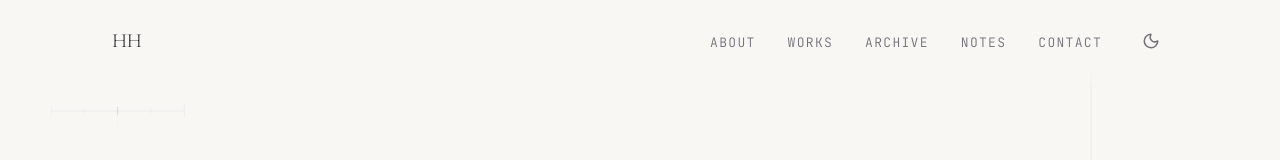
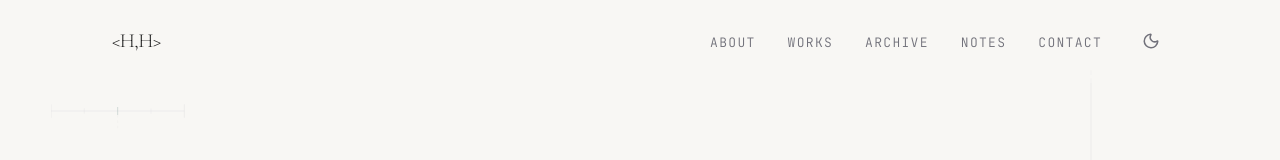
Before and after one commit to yarikama/portfolio-front-end, a React (Vite) app: page / in a window 1280 px wide. Shown: the top 160 px of the page. Built offline with nearby package versions, Linux system fonts and the light colour scheme; no server answers.

Commit message:
feature: no italic font when hovering on it

```diff
--- a/src/components/layout/Footer.tsx
+++ b/src/components/layout/Footer.tsx
@@ -1,3 +1,4 @@
+import { Link } from 'react-router-dom'
 import Container from './Container'
 import { Github, Linkedin, Mail } from 'lucide-react'
 
@@ -9,9 +10,9 @@ export default function Footer() {
       <Container>
         <div className="flex flex-col sm:flex-row justify-between items-center gap-4">
           <div className="font-mono text-sm text-zinc-faded uppercase tracking-widest">
-            <span className="font-serif text-sm normal-case tracking-normal italic">
+            <Link to="/admin" className="font-serif text-sm normal-case tracking-normal italic hover:text-sage transition-colors duration-300">
               Henry Hsu
-            </span>
+            </Link>
             <span className="mx-3">/</span>
             <span>{currentYear}</span>
           </div>
--- a/src/components/layout/Header.tsx
+++ b/src/components/layout/Header.tsx
@@ -86,9 +86,9 @@ export default function Header() {
         <nav className="flex items-center justify-between py-6">
           <Link
             to="/"
-            className="font-serif text-xl font-light tracking-tight hover:italic transition-all duration-300"
+            className="font-serif text-xl font-light tracking-tight transition-all duration-300"
           >
-            HH
+            &lt;H,H&gt;
           </Link>
 
           <ul className="hidden md:flex items-center gap-8">
--- a/src/components/sections/Contact.tsx
+++ b/src/components/sections/Contact.tsx
@@ -289,7 +289,7 @@ export default function Contact() {
                   <p className="font-mono text-sm text-zinc-400 uppercase tracking-widest mb-2">
                     {link.label}
                   </p>
-                  <p className="font-serif text-lg group-hover:italic transition-all duration-300">
+                  <p className="font-serif text-lg transition-all duration-300">
                     {link.value}
                   </p>
                 </div>
--- a/src/components/sections/LabNotes.tsx
+++ b/src/components/sections/LabNotes.tsx
@@ -56,7 +56,7 @@ export default function LabNotes() {
                   <span className="font-mono text-sm text-zinc-400 shrink-0">
                     {String(index + 1).padStart(2, '0')}
                   </span>
-                  <h3 className="font-serif text-xl md:text-2xl font-light tracking-tight group-hover:italic transition-all duration-300 truncate">
+                  <h3 className="font-serif text-xl md:text-2xl font-light tracking-tight transition-all duration-300 truncate">
                     {note.title}
                   </h3>
                 </div>
--- a/src/components/sections/Manifest.tsx
+++ b/src/components/sections/Manifest.tsx
@@ -79,7 +79,7 @@ export default function Manifest() {
             <div className="flex items-baseline gap-6">
               <span className="font-mono text-sm text-zinc-400">{principle.number}</span>
               <div className="flex-1">
-                <h3 className="font-serif text-2xl font-light tracking-tight group-hover:italic transition-all duration-300 mb-3">
+                <h3 className="font-serif text-2xl font-light tracking-tight transition-all duration-300 mb-3">
                   {principle.title}
                 </h3>
                 <p className="text-zinc-faded leading-relaxed">{principle.description}</p>
```
